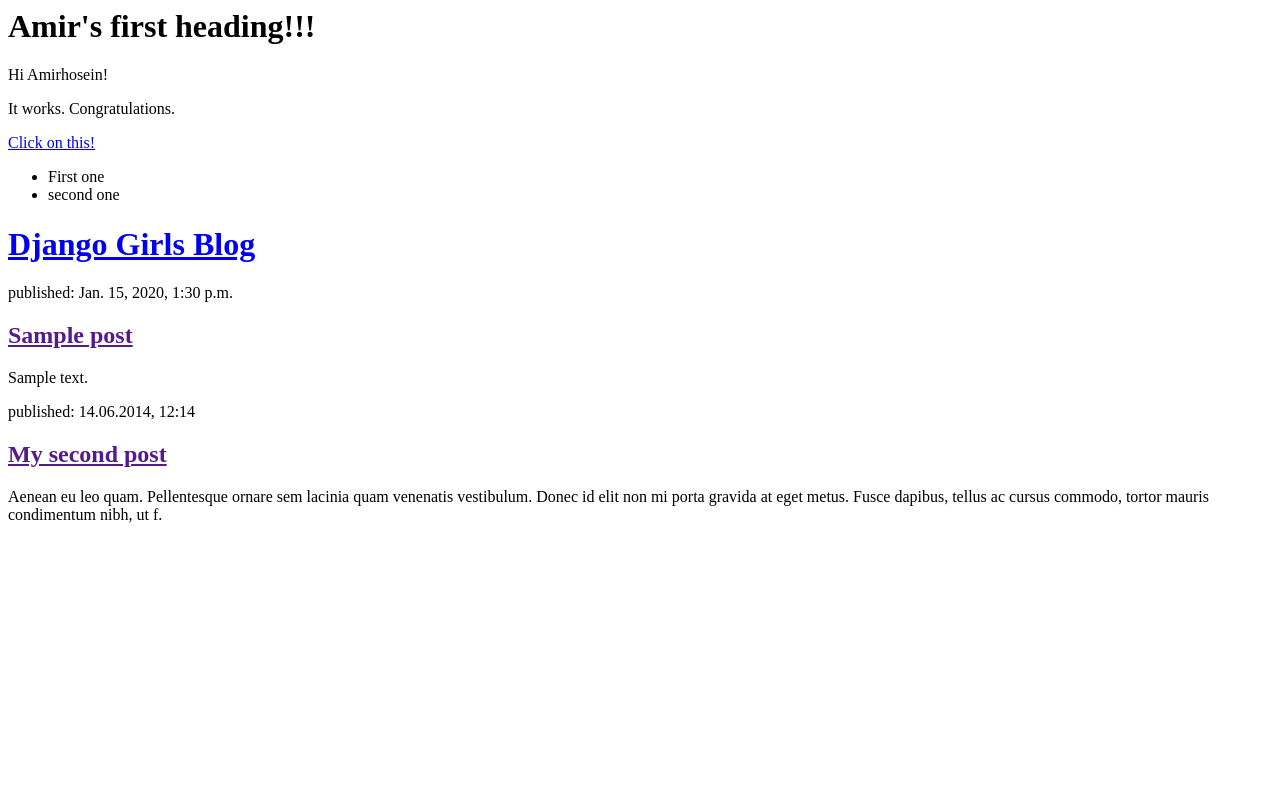
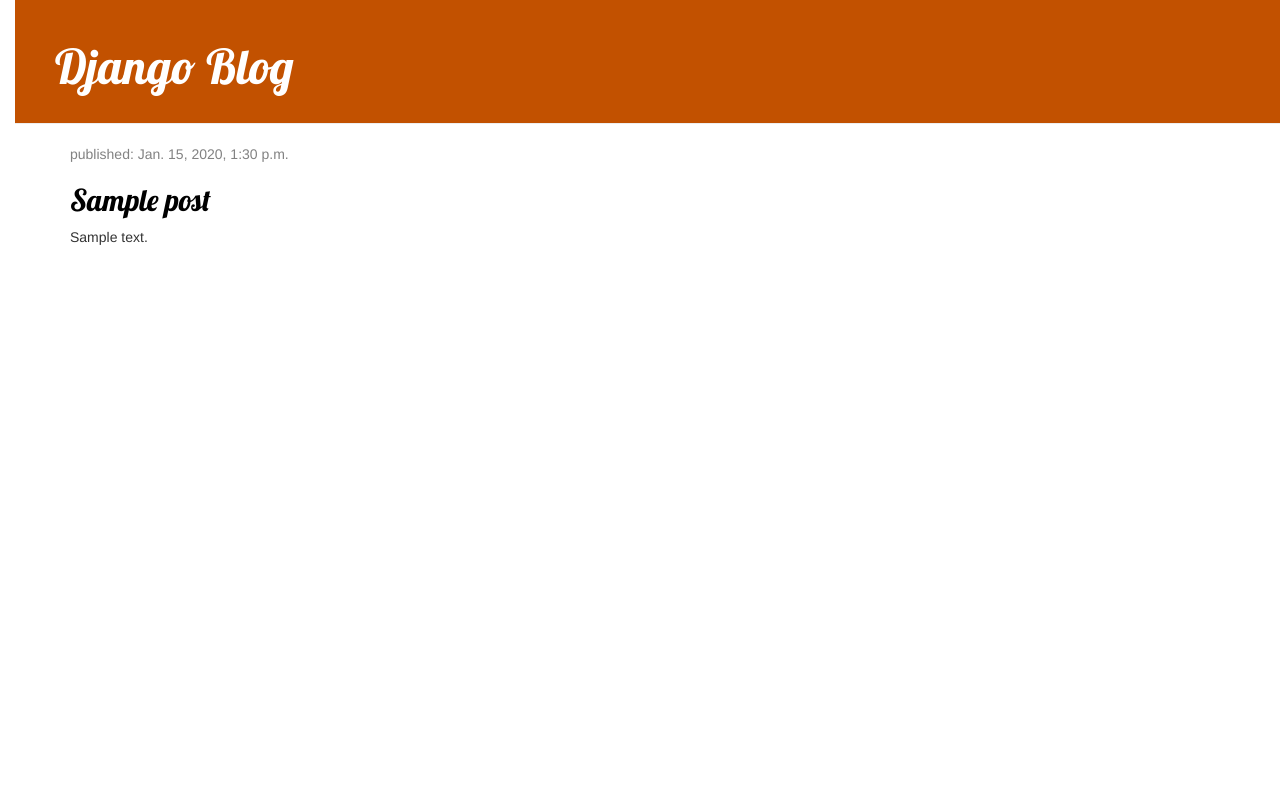
Before and after one commit to amirpazhuhan/my-first-blog, a Django app: template djangoproject/blog/templates/blog/post_list.html in a window 1280 px wide. Run offline with Django 3.2, Linux system fonts and the light colour scheme; the template is opened without the code that fills it: values that come from a table or form of the project are taken from there, others are empty; tables that the repository leaves empty hold one stand-in row (values such as "Sample post"); parts of the project's set-up code (start-up, migrations or seed data) failed here and were passed over; some libraries are stand-ins or nearby versions.

Commit message:
Added CSS code to files to make a pretty site

```diff
--- /dev/null
+++ b/djangoproject/blog/static/CSS/blog.css
@@ -0,0 +1,53 @@
+h1 a, h2 a {
+    color: #C25100;
+    font-family: 'Lobster';
+}
+body {
+    padding-left: 15px ;
+}
+.page-header {
+    background-color: #C25100;
+    margin-top: 0;
+    padding: 20px 20px 20px 40px;
+}
+
+.page-header h1, .page-header h1 a, .page-header h1 a:visited, .page-header h1 a:active {
+    color: #ffffff;
+    font-size: 36pt;
+    text-decoration: none;
+}
+
+.content {
+    margin-left: 40px;
+}
+
+h1, h2, h3, h4 {
+    font-family: 'Lobster', cursive;
+}
+
+.date {
+    color: #828282;
+}
+
+.save {
+    float: right;
+}
+
+.post-form textarea, .post-form input {
+    width: 100%;
+}
+
+.top-menu, .top-menu:hover, .top-menu:visited {
+    color: #ffffff;
+    float: right;
+    font-size: 26pt;
+    margin-right: 20px;
+}
+
+.post {
+    margin-bottom: 70px;
+}
+
+.post h2 a, .post h2 a:visited {
+    color: #000000;
+}
--- a/djangoproject/blog/templates/blog/post_list.html
+++ b/djangoproject/blog/templates/blog/post_list.html
@@ -1,28 +1,31 @@
+{% load static %}
 <html>
-<body>
     <head>
-        <title> Amir's first blog!!! </title>
+        <title>Django Girls blog</title>
+        <link rel="stylesheet" href="//maxcdn.bootstrapcdn.com/bootstrap/3.2.0/css/bootstrap.min.css">
+        <link rel="stylesheet" href="//maxcdn.bootstrapcdn.com/bootstrap/3.2.0/css/bootstrap-theme.min.css">
+        <link rel="stylesheet" href="{% static 'CSS/blog.css' %}">
+        <link href="//fonts.googleapis.com/css?family=Lobster&subset=latin,latin-ext" rel="stylesheet" type="text/css">
     </head>
-    <h1> Amir's first heading!!! </h1>
-    <p> <div>Hi Amirhosein!</p>
-    <p> It works. Congratulations.</p>
-    <a href="https://www.google.com/search?client=firefox-b-d&q=amir%27s+first+blog">Click on this!</a>
-    <ul><li>First one</li><li>second one</li></ul>
-        <div>
-            <h1><a href="/">Django Girls Blog</a></h1>
+    <body>
+        <div class= "page-header">
+            <h1><a href="/">Django Blog</a></h1>
         </div>
-    {% for post in posts %}
-        <div>
-            <p> published: {{post.published_date}} </p>
-            <h2><a href = ""> {{post.title}} </a></h2>
-            <p> {{post.text|linebreaksbr}}
+
+        <div class="content container">
+    <div class="row">
+        <div class="col-md-8">
+            {% for post in posts %}
+                <div class="post">
+                    <div class="date">
+                        <p>published: {{ post.published_date }}</p>
+                    </div>
+                    <h2><a href="">{{ post.title }}</a></h2>
+                    <p>{{ post.text|linebreaksbr }}</p>
+                </div>
+            {% endfor %}
         </div>
-    {% endfor %}
-
-        <div>
-            <p>published: 14.06.2014, 12:14</p>
-            <h2><a href="">My second post</a></h2>
-            <p>Aenean eu leo quam. Pellentesque ornare sem lacinia quam venenatis vestibulum. Donec id elit non mi porta gravida at eget metus. Fusce dapibus, tellus ac cursus commodo, tortor mauris condimentum nibh, ut f.</p>
-        </div>
-</body>
+    </div>
+</div>
+    </body>
 </html>
```
